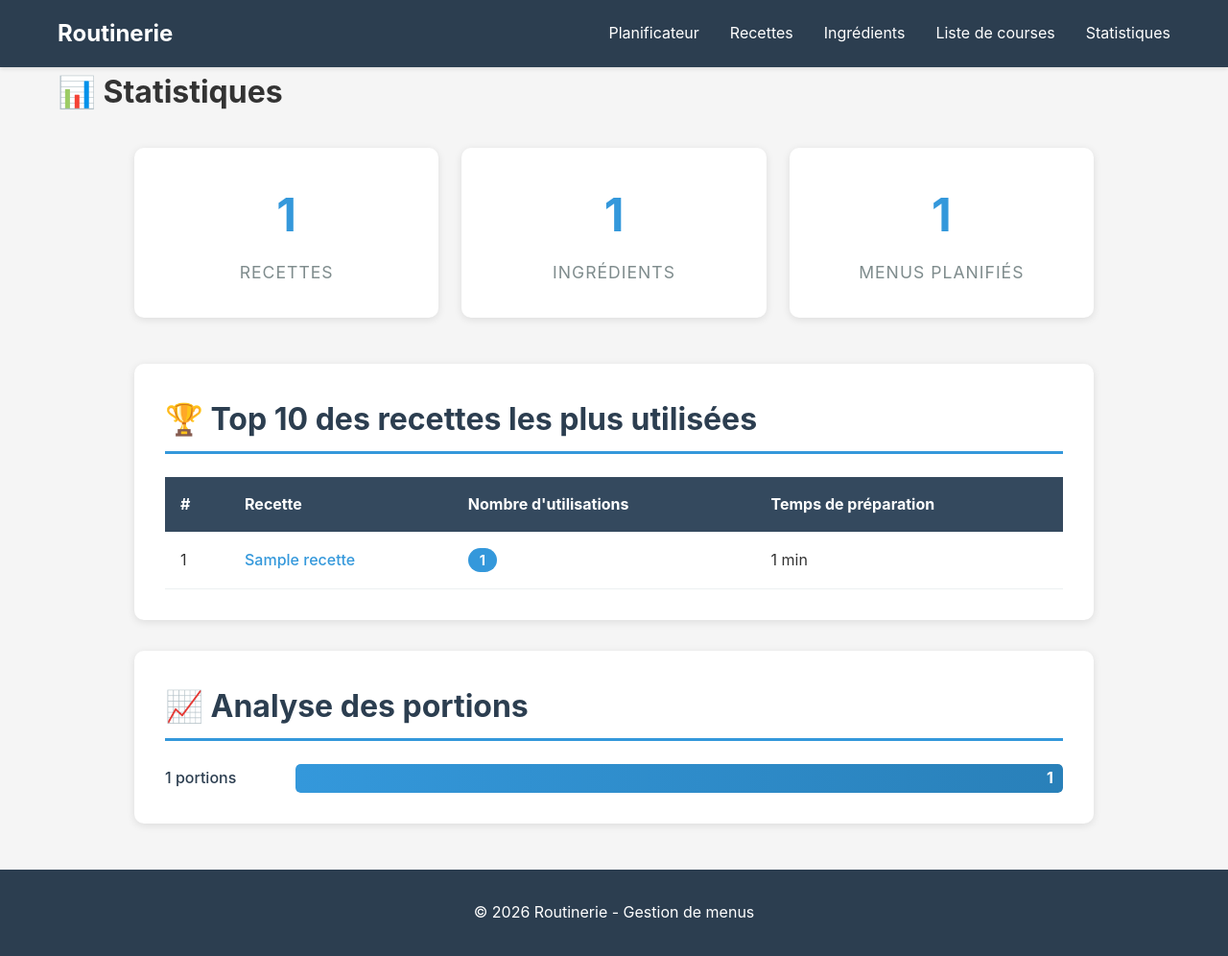
After one commit to YanChab/Routinerie, a Flask app: page /statistiques in a window 1280 px wide. The commit adds this page. Shown: the whole page at 96% size. Run offline with Flask 3, Linux system fonts and the light colour scheme; tables that the repository leaves empty hold one stand-in row (values such as "Sample post").

Commit message:
Ajout fonctionnalités avancées: export PDF liste de courses, page statistiques, import/export recettes JSON, notifications utilisateur, validation serveur complète

```diff
--- a/app/routes.py
+++ b/app/routes.py
@@ -1,7 +1,16 @@
-from flask import Blueprint, render_template, request, jsonify, redirect, url_for
+from flask import Blueprint, render_template, request, jsonify, redirect, url_for, send_file, flash
 from datetime import datetime, timedelta
 from app import db
 from app.models import Menu, Recette, Ingredient, RecetteIngredient
+from sqlalchemy import func
+from reportlab.lib.pagesizes import A4
+from reportlab.lib import colors
+from reportlab.lib.styles import getSampleStyleSheet
+from reportlab.platypus import SimpleDocTemplate, Table, TableStyle, Paragraph, Spacer
+from reportlab.pdfbase import pdfmetrics
+from reportlab.pdfbase.ttfonts import TTFont
+import io
+import json
 
 bp = Blueprint('main', __name__)
 
@@ -105,11 +114,34 @@ def create_menu():
     """API pour créer ou modifier un menu"""
     data = request.get_json()
 
+    # Validation
+    if not data:
+        return jsonify({'success': False, 'message': 'Données manquantes'}), 400
+
     jour = data.get('jour')
     moment = data.get('moment')
-    semaine = datetime.strptime(data.get('semaine'), '%Y-%m-%d').date()
+    semaine_str = data.get('semaine')
     recette_id = data.get('recette_id')
     description = data.get('description')
+
+    # Validation des champs obligatoires
+    if not jour or not moment or not semaine_str:
+        return jsonify({'success': False, 'message': 'Jour, moment et semaine sont obligatoires'}), 400
+
+    # Validation des valeurs
+    jours_valides = ['lundi', 'mardi', 'mercredi', 'jeudi', 'vendredi']
+    moments_valides = ['midi', 'soir']
+
+    if jour not in jours_valides:
+        return jsonify({'success': False, 'message': 'Jour invalide'}), 400
+
+    if moment not in moments_valides:
+        return jsonify({'success': False, 'message': 'Moment invalide'}), 400
+
+    try:
+        semaine = datetime.strptime(semaine_str, '%Y-%m-%d').date()
+    except ValueError:
+        return jsonify({'success': False, 'message': 'Format de date invalide'}), 400
 
     # Vérifier si le menu existe déjà
     menu = Menu.query.filter_by(jour=jour, moment=moment, semaine=semaine).first()
@@ -137,11 +169,43 @@ def create_recette():
     """API pour créer une recette"""
     data = request.get_json()
 
+    # Validation
+    if not data:
+        return jsonify({'success': False, 'message': 'Données manquantes'}), 400
+
+    nom = data.get('nom', '').strip()
+    if not nom:
+        return jsonify({'success': False, 'message': 'Le nom de la recette est obligatoire'}), 400
+
+    if len(nom) > 200:
+        return jsonify({'success': False, 'message': 'Le nom ne peut pas dépasser 200 caractères'}), 400
+
+    description = data.get('description', '').strip()
+    temps_preparation = data.get('temps_preparation')
+    portions = data.get('portions', 4)
+
+    # Validation du temps de préparation
+    if temps_preparation is not None:
+        try:
+            temps_preparation = int(temps_preparation)
+            if temps_preparation < 0 or temps_preparation > 1440:  # Max 24h
+                return jsonify({'success': False, 'message': 'Temps de préparation invalide (0-1440 min)'}), 400
+        except (ValueError, TypeError):
+            return jsonify({'success': False, 'message': 'Temps de préparation invalide'}), 400
+
+    # Validation des portions
+    try:
+        portions = int(portions)
+        if portions < 1 or portions > 100:
+            return jsonify({'success': False, 'message': 'Nombre de portions invalide (1-100)'}), 400
+    except (ValueError, TypeError):
+        portions = 4
+
     recette = Recette(
-        nom=data.get('nom'),
-        description=data.get('description'),
-        temps_preparation=data.get('temps_preparation'),
-        portions=data.get('portions', 4)
+        nom=nom,
+        description=description,
+        temps_preparation=temps_preparation,
+        portions=portions
     )
     db.session.add(recette)
     db.session.commit()
@@ -149,13 +213,23 @@ def create_recette():
     # Ajouter les ingrédients
     ingredients = data.get('ingredients', [])
     for ing in ingredients:
-        recette_ingredient = RecetteIngredient(
-            recette_id=recette.id,
-            ingredient_id=ing['ingredient_id'],
-            quantite=ing['quantite'],
-            unite=ing['unite']
-        )
-        db.session.add(recette_ingredient)
+        if not ing.get('ingredient_id') or not ing.get('quantite'):
+            continue
+
+        try:
+            quantite = float(ing['quantite'])
+            if quantite <= 0:
+                continue
+
+            recette_ingredient = RecetteIngredient(
+                recette_id=recette.id,
+                ingredient_id=int(ing['ingredient_id']),
+                quantite=quantite,
+                unite=ing.get('unite', 'g')
+            )
+            db.session.add(recette_ingredient)
+        except (ValueError, TypeError):
+            continue
 
     db.session.commit()
     return jsonify({'success': True, 'recette_id': recette.id})
@@ -166,9 +240,30 @@ def create_ingredient():
     """API pour créer un ingrédient"""
     data = request.get_json()
 
+    # Validation
+    if not data:
+        return jsonify({'success': False, 'message': 'Données manquantes'}), 400
+
+    nom = data.get('nom', '').strip()
+    if not nom:
+        return jsonify({'success': False, 'message': 'Le nom de l\'ingrédient est obligatoire'}), 400
+
+    if len(nom) > 100:
+        return jsonify({'success': False, 'message': 'Le nom ne peut pas dépasser 100 caractères'}), 400
+
+    # Vérifier si l'ingrédient existe déjà
+    existing = Ingredient.query.filter_by(nom=nom).first()
+    if existing:
+        return jsonify({'success': False, 'message': 'Cet ingrédient existe déjà'}), 409
+
+    unite = data.get('unite', 'g').strip()
+    unites_valides = ['g', 'kg', 'ml', 'L', 'cl', 'pièce', 'cuillère', 'tasse', 'pincée']
+    if unite not in unites_valides:
+        return jsonify({'success': False, 'message': f'Unité invalide. Unités valides: {", ".join(unites_valides)}'}), 400
+
     ingredient = Ingredient(
-        nom=data.get('nom'),
-        unite=data.get('unite')
+        nom=nom,
+        unite=unite
     )
     db.session.add(ingredient)
     db.session.commit()
@@ -201,3 +296,176 @@ def delete_menu(id):
     db.session.delete(menu)
     db.session.commit()
     return jsonify({'success': True})
+
+
+@bp.route('/liste-courses/export-pdf')
+def export_shopping_list_pdf():
+    """Export de la liste de courses en PDF"""
+    week_offset = request.args.get('week', 0, type=int)
+    today = datetime.now().date()
+    monday = today - timedelta(days=today.weekday()) + timedelta(weeks=week_offset)
+    sunday = monday + timedelta(days=6)
+
+    # Récupérer tous les menus de la semaine
+    menus = Menu.query.filter(
+        Menu.semaine == monday,
+        Menu.recette_id.isnot(None)
+    ).all()
+
+    # Agréger les ingrédients
+    ingredients_aggregated = {}
+    for menu in menus:
+        if menu.recette:
+            for ri in menu.recette.ingredients:
+                key = (ri.ingredient.nom, ri.unite)
+                if key in ingredients_aggregated:
+                    ingredients_aggregated[key] += ri.quantite
+                else:
+                    ingredients_aggregated[key] = ri.quantite
+
+    # Créer le PDF
+    buffer = io.BytesIO()
+    doc = SimpleDocTemplate(buffer, pagesize=A4)
+    elements = []
+
+    styles = getSampleStyleSheet()
+    title = Paragraph(f"<b>Liste de Courses</b><br/>Semaine du {monday.strftime('%d/%m/%Y')} au {sunday.strftime('%d/%m/%Y')}", styles['Title'])
+    elements.append(title)
+    elements.append(Spacer(1, 20))
+
+    # Créer le tableau des ingrédients
+    data = [['Ingrédient', 'Quantité', 'Unité']]
+    for (nom, unite), quantite in sorted(ingredients_aggregated.items()):
+        data.append([nom, f"{quantite:.1f}", unite])
+
+    table = Table(data, colWidths=[300, 100, 100])
+    table.setStyle(TableStyle([
+        ('BACKGROUND', (0, 0), (-1, 0), colors.grey),
+        ('TEXTCOLOR', (0, 0), (-1, 0), colors.whitesmoke),
+        ('ALIGN', (0, 0), (-1, -1), 'LEFT'),
+        ('FONTNAME', (0, 0), (-1, 0), 'Helvetica-Bold'),
+        ('FONTSIZE', (0, 0), (-1, 0), 12),
+        ('BOTTOMPADDING', (0, 0), (-1, 0), 12),
+        ('BACKGROUND', (0, 1), (-1, -1), colors.beige),
+        ('GRID', (0, 0), (-1, -1), 1, colors.black)
+    ]))
+
+    elements.append(table)
+    doc.build(elements)
+
+    buffer.seek(0)
+    return send_file(
+        buffer,
+        mimetype='application/pdf',
+        as_attachment=True,
+        download_name=f'liste_courses_{monday.strftime("%Y%m%d")}.pdf'
+    )
+
+
+@bp.route('/statistiques')
+def statistiques():
+    """Page de statistiques des recettes"""
+    # Recettes les plus utilisées
+    recettes_stats = db.session.query(
+        Recette,
+        func.count(Menu.id).label('count')
+    ).join(Menu, Menu.recette_id == Recette.id) \
+     .group_by(Recette.id) \
+     .order_by(func.count(Menu.id).desc()) \
+     .limit(10) \
+     .all()
+
+    # Statistiques générales
+    total_recettes = Recette.query.count()
+    total_ingredients = Ingredient.query.count()
+    total_menus = Menu.query.filter(Menu.recette_id.isnot(None)).count()
+
+    return render_template('statistiques.html',
+                         recettes_stats=recettes_stats,
+                         total_recettes=total_recettes,
+                         total_ingredients=total_ingredients,
+                         total_menus=total_menus)
+
+
+@bp.route('/api/recettes/export')
+def export_recettes():
+    """Export de toutes les recettes en JSON"""
+    recettes = Recette.query.all()
+    recettes_data = []
+
+    for recette in recettes:
+        ingredients = []
+        for ri in recette.ingredients:
+            ingredients.append({
+                'nom': ri.ingredient.nom,
+                'quantite': ri.quantite,
+                'unite': ri.unite
+            })
+
+        recettes_data.append({
+            'nom': recette.nom,
+            'description': recette.description,
+            'temps_preparation': recette.temps_preparation,
+            'portions': recette.portions,
+            'ingredients': ingredients
+        })
+
+    response = jsonify(recettes_data)
+    response.headers['Content-Disposition'] = 'attachment; filename=recettes_export.json'
+    return response
+
+
+@bp.route('/api/recettes/import', methods=['POST'])
+def import_recettes():
+    """Import de recettes depuis un fichier JSON"""
+    if 'file' not in request.files:
+        return jsonify({'success': False, 'message': 'Aucun fichier fourni'}), 400
+
+    file = request.files['file']
+    if file.filename == '':
+        return jsonify({'success': False, 'message': 'Aucun fichier sélectionné'}), 400
+
+    try:
+        data = json.load(file)
+        imported = 0
+
+        for recette_data in data:
+            # Créer la recette
+            recette = Recette(
+                nom=recette_data['nom'],
+                description=recette_data.get('description', ''),
+                temps_preparation=recette_data.get('temps_preparation'),
+                portions=recette_data.get('portions', 4)
+            )
+            db.session.add(recette)
+            db.session.flush()
+
+            # Ajouter les ingrédients
+            for ing_data in recette_data.get('ingredients', []):
+                # Chercher ou créer l'ingrédient
+                ingredient = Ingredient.query.filter_by(nom=ing_data['nom']).first()
+                if not ingredient:
+                    ingredient = Ingredient(
+                        nom=ing_data['nom'],
+                        unite=ing_data.get('unite', 'g')
+                    )
+                    db.session.add(ingredient)
+                    db.session.flush()
+
+                # Lier l'ingrédient à la recette
+                recette_ingredient = RecetteIngredient(
+                    recette_id=recette.id,
+                    ingredient_id=ingredient.id,
+                    quantite=ing_data['quantite'],
+                    unite=ing_data['unite']
+                )
+                db.session.add(recette_ingredient)
+
+            imported += 1
+
+        db.session.commit()
+        return jsonify({'success': True, 'imported': imported})
+
+    except Exception as e:
+        db.session.rollback()
+        return jsonify({'success': False, 'message': str(e)}), 500
--- a/app/templates/base.html
+++ b/app/templates/base.html
@@ -15,11 +15,15 @@
                 <li><a href="{{ url_for('main.recettes') }}">Recettes</a></li>
                 <li><a href="{{ url_for('main.ingredients') }}">Ingrédients</a></li>
                 <li><a href="{{ url_for('main.liste_courses') }}">Liste de courses</a></li>
+                <li><a href="{{ url_for('main.statistiques') }}">Statistiques</a></li>
             </ul>
         </div>
     </nav>
 
     <main class="container">
+        <!-- Zone de notifications -->
+        <div id="notification" class="notification" style="display: none;"></div>
+
         {% block content %}{% endblock %}
     </main>
 
--- a/app/templates/recipes.html
+++ b/app/templates/recipes.html
@@ -7,9 +7,13 @@
     <h2>Gestion des recettes</h2>
     <div class="header-actions">
         <input type="text" id="search-recettes" class="search-input" placeholder="🔍 Rechercher une recette...">
+        <button class="btn btn-secondary" id="export-recettes">📤 Exporter</button>
+        <button class="btn btn-secondary" id="import-recettes">📥 Importer</button>
         <button class="btn btn-primary" id="add-recette">+ Ajouter une recette</button>
     </div>
 </div>
+
+<input type="file" id="import-file" accept=".json" style="display: none;">
 
 <div class="recettes-grid">
     {% for recette in recettes %}
--- a/app/templates/shopping_list.html
+++ b/app/templates/shopping_list.html
@@ -31,7 +31,10 @@
     <div class="shopping-list">
         <div class="list-header">
             <h3>Ingrédients nécessaires ({{ ingredients|length }})</h3>
-            <button class="btn btn-primary" id="print-list">🖨️ Imprimer</button>
+            <div class="list-actions">
+                <a href="{{ url_for('main.export_shopping_list_pdf', week=week_offset) }}" class="btn btn-primary">📄 Export PDF</a>
+                <button class="btn btn-primary" id="print-list">🖨️ Imprimer</button>
+            </div>
         </div>
         <ul class="shopping-items">
             {% for ingredient in ingredients %}
--- /dev/null
+++ b/app/templates/statistiques.html
@@ -0,0 +1,99 @@
+{% extends "base.html" %}
+
+{% block title %}Statistiques - Routinerie{% endblock %}
+
+{% block content %}
+<div class="page-header">
+    <h1>📊 Statistiques</h1>
+</div>
+
+<div class="stats-container">
+    <!-- Vue d'ensemble -->
+    <div class="stats-overview">
+        <div class="stat-card">
+            <div class="stat-number">{{ total_recettes }}</div>
+            <div class="stat-label">Recettes</div>
+        </div>
+        <div class="stat-card">
+            <div class="stat-number">{{ total_ingredients }}</div>
+            <div class="stat-label">Ingrédients</div>
+        </div>
+        <div class="stat-card">
+            <div class="stat-number">{{ total_menus }}</div>
+            <div class="stat-label">Menus planifiés</div>
+        </div>
+    </div>
+
+    <!-- Recettes les plus utilisées -->
+    <div class="stats-section">
+        <h2>🏆 Top 10 des recettes les plus utilisées</h2>
+        {% if recettes_stats %}
+        <table class="stats-table">
+            <thead>
+                <tr>
+                    <th>#</th>
+                    <th>Recette</th>
+                    <th>Nombre d'utilisations</th>
+                    <th>Temps de préparation</th>
+                </tr>
+            </thead>
+            <tbody>
+                {% for recette, count in recettes_stats %}
+                <tr>
+                    <td>{{ loop.index }}</td>
+                    <td>
+                        <a href="{{ url_for('main.recette_detail', id=recette.id) }}">
+                            {{ recette.nom }}
+                        </a>
+                    </td>
+                    <td><span class="badge">{{ count }}</span></td>
+                    <td>
+                        {% if recette.temps_preparation %}
+                            {{ recette.temps_preparation }} min
+                        {% else %}
+                            -
+                        {% endif %}
+                    </td>
+                </tr>
+                {% endfor %}
+            </tbody>
+        </table>
+        {% else %}
+        <p class="empty-state">Aucune recette utilisée pour le moment.</p>
+        {% endif %}
+    </div>
+
+    <!-- Graphique des portions moyennes (simulation simple) -->
+    <div class="stats-section">
+        <h2>📈 Analyse des portions</h2>
+        <div class="portion-chart">
+            {% set portion_counts = {} %}
+            {% for recette, count in recettes_stats %}
+                {% set portions = recette.portions or 4 %}
+                {% if portions in portion_counts %}
+                    {% set _ = portion_counts.update({portions: portion_counts[portions] + count}) %}
+                {% else %}
+                    {% set _ = portion_counts.update({portions: count}) %}
+                {% endif %}
+            {% endfor %}
+
+            {% if portion_counts %}
+                <div class="chart-bars">
+                    {% for portions, count in portion_counts.items() %}
+                    <div class="chart-bar-item">
+                        <div class="chart-label">{{ portions }} portions</div>
+                        <div class="chart-bar-container">
+                            <div class="chart-bar" style="width: {{ (count / recettes_stats[0][1] * 100) }}%">
+                                {{ count }}
+                            </div>
+                        </div>
+                    </div>
+                    {% endfor %}
+                </div>
+            {% else %}
+                <p class="empty-state">Pas encore de données disponibles.</p>
+            {% endif %}
+        </div>
+    </div>
+</div>
+{% endblock %}
--- a/requirements.txt
+++ b/requirements.txt
@@ -1,3 +1,5 @@
 Flask==3.0.0
 Flask-SQLAlchemy==3.1.1
 python-dotenv==1.0.0
+reportlab==4.0.7
+Pillow==10.1.0
--- a/static/css/style.css
+++ b/static/css/style.css
@@ -570,6 +570,199 @@ footer {
     margin-top: 3rem;
 }
 
+/* Notifications */
+.notification {
+    position: fixed;
+    top: 80px;
+    right: 20px;
+    padding: 1rem 1.5rem;
+    border-radius: 8px;
+    box-shadow: 0 4px 6px rgba(0,0,0,0.1);
+    z-index: 10000;
+    min-width: 300px;
+    animation: slideIn 0.3s ease-out;
+}
+
+.notification.success {
+    background-color: #27ae60;
+    color: white;
+}
+
+.notification.error {
+    background-color: #e74c3c;
+    color: white;
+}
+
+.notification.info {
+    background-color: #3498db;
+    color: white;
+}
+
+@keyframes slideIn {
+    from {
+        transform: translateX(400px);
+        opacity: 0;
+    }
+    to {
+        transform: translateX(0);
+        opacity: 1;
+    }
+}
+
+/* Page de statistiques */
+.stats-container {
+    max-width: 1000px;
+    margin: 0 auto;
+}
+
+.stats-overview {
+    display: grid;
+    grid-template-columns: repeat(auto-fit, minmax(200px, 1fr));
+    gap: 1.5rem;
+    margin-bottom: 3rem;
+}
+
+.stat-card {
+    background: white;
+    padding: 2rem;
+    border-radius: 10px;
+    box-shadow: 0 2px 8px rgba(0,0,0,0.1);
+    text-align: center;
+}
+
+.stat-number {
+    font-size: 3rem;
+    font-weight: bold;
+    color: #3498db;
+    margin-bottom: 0.5rem;
+}
+
+.stat-label {
+    font-size: 1.1rem;
+    color: #7f8c8d;
+    text-transform: uppercase;
+    letter-spacing: 1px;
+}
+
+.stats-section {
+    background: white;
+    padding: 2rem;
+    border-radius: 10px;
+    box-shadow: 0 2px 8px rgba(0,0,0,0.1);
+    margin-bottom: 2rem;
+}
+
+.stats-section h2 {
+    margin-bottom: 1.5rem;
+    color: #2c3e50;
+    border-bottom: 3px solid #3498db;
+    padding-bottom: 0.5rem;
+}
+
+.stats-table {
+    width: 100%;
+    border-collapse: collapse;
+}
+
+.stats-table thead {
+    background-color: #34495e;
+    color: white;
+}
+
+.stats-table th,
+.stats-table td {
+    padding: 1rem;
+    text-align: left;
+    border-bottom: 1px solid #ecf0f1;
+}
+
+.stats-table tbody tr:hover {
+    background-color: #f8f9fa;
+}
+
+.stats-table a {
+    color: #3498db;
+    text-decoration: none;
+    font-weight: 500;
+}
+
+.stats-table a:hover {
+    text-decoration: underline;
+}
+
+.badge {
+    background-color: #3498db;
+    color: white;
+    padding: 0.25rem 0.75rem;
+    border-radius: 15px;
+    font-size: 0.9rem;
+    font-weight: bold;
+}
+
+.empty-state {
+    text-align: center;
+    padding: 3rem;
+    color: #95a5a6;
+    font-style: italic;
+}
+
+.portion-chart {
+    margin-top: 1.5rem;
+}
+
+.chart-bars {
+    display: flex;
+    flex-direction: column;
+    gap: 1rem;
+}
+
+.chart-bar-item {
+    display: flex;
+    align-items: center;
+    gap: 1rem;
+}
+
+.chart-label {
+    min-width: 120px;
+    font-weight: 500;
+    color: #2c3e50;
+}
+
+.chart-bar-container {
+    flex: 1;
+    background-color: #ecf0f1;
+    border-radius: 5px;
+    height: 30px;
+    position: relative;
+    overflow: hidden;
+}
+
+.chart-bar {
+    background: linear-gradient(90deg, #3498db, #2980b9);
+    height: 100%;
+    display: flex;
+    align-items: center;
+    justify-content: flex-end;
+    padding-right: 10px;
+    color: white;
+    font-weight: bold;
+    border-radius: 5px;
+    transition: width 0.5s ease;
+}
+
+/* Actions de la liste de courses */
+.list-header {
+    display: flex;
+    justify-content: space-between;
+    align-items: center;
+    margin-bottom: 1.5rem;
+}
+
+.list-actions {
+    display: flex;
+    gap: 0.5rem;
+}
+
 /* Responsive pour iPad */
 @media (max-width: 1024px) {
     .container {
--- a/static/js/main.js
+++ b/static/js/main.js
@@ -1,4 +1,19 @@
 // Fonctions utilitaires communes
+
+// Système de notifications
+function showNotification(message, type = 'success') {
+    const notification = document.getElementById('notification');
+    if (!notification) return;
+
+    notification.textContent = message;
+    notification.className = `notification ${type}`;
+    notification.style.display = 'block';
+
+    setTimeout(() => {
+        notification.style.display = 'none';
+    }, 5000);
+}
+
 function showModal(modalId) {
     const modal = document.getElementById(modalId);
     if (modal) {
```
Also changed, not shown: static/js/ingredients.js (+18 -5 lines), static/js/planner.js (+18 -5 lines), static/js/recipes.js (+54 -4 lines).
